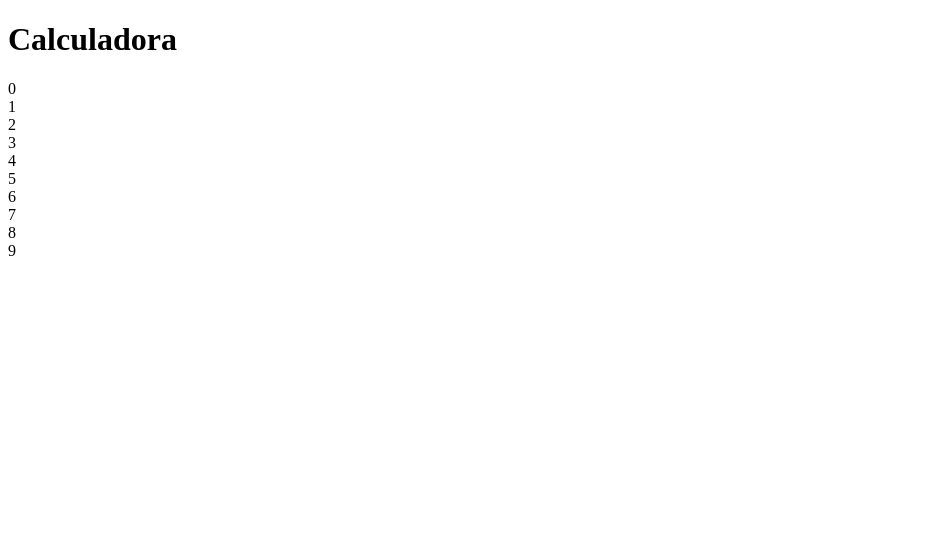
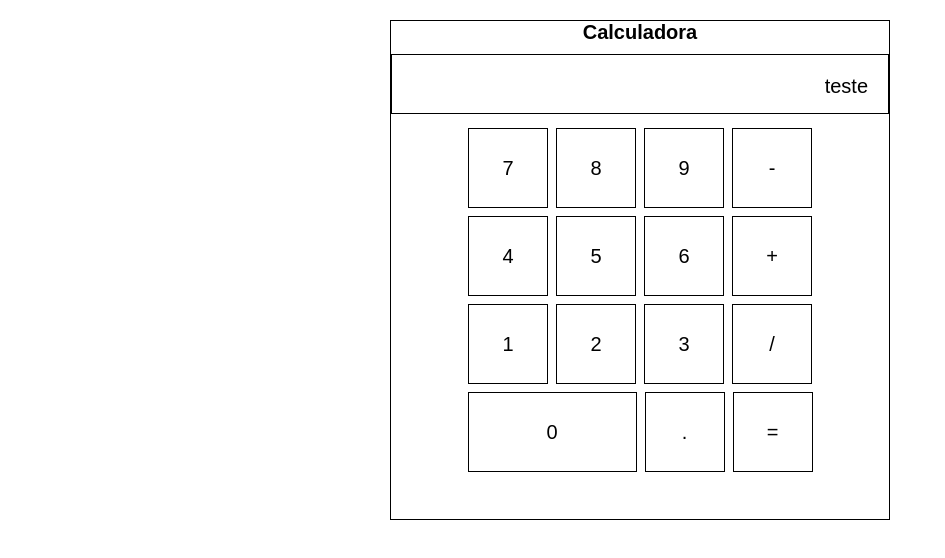
Before and after one commit to JbRodrigues/Calculadora, a plain HTML site: page index.html in a window 1280 px wide. Shown: the whole page, without its empty margins (0-945 px from the left). Drawn offline with Linux system fonts and the light colour scheme.

Commit message:
Add main structure

```diff
--- a/index.html
+++ b/index.html
@@ -12,36 +12,35 @@
 <body>
     <div class="container">
         <h1>Calculadora</h1>
-        <div class="display"></div>
+
+        <div class="display">teste</div>
 
         <div class="col">
-            <div class="number">0</div>
-            <div class="slash"></div>
+            <div class="number">7</div>
+            <div class="number">8</div>
+            <div class="number">9</div>
+            <div class="menos number">-</div>
+        </div>
+
+        <div class="col">
+            <div class="number">4</div>
+            <div class="number">5</div>
+            <div class="number">6</div>
+            <div class="mais number">+</div>
         </div>
 
         <div class="col">
             <div class="number">1</div>
             <div class="number">2</div>
             <div class="number">3</div>
-            <div class="plus"></div>
+            <div class="div number">/</div>
         </div>
 
         <div class="col">
-            <div class="number">4</div>
-            <div class="number">5</div>
-            <div class="number">6</div>
-            <div class="menos"></div>
-        </div>
+            <div class="number" id="zero">0</div>
+            <div class="vezes number">.</div>
+            <div class="igual number">=</div>
 
-        <div class="col">
-            <div class="number">7</div>
-            <div class="number">8</div>
-            <div class="number">9</div>
-            <div class="cross"></div>
-        </div>
-
-        <div class="col">
-            <div class="equals"></div>
         </div>
     </div>
     <script src="src/script/script.js"></script>
--- a/src/styles/style.css
+++ b/src/styles/style.css
@@ -0,0 +1,49 @@
+* {
+    margin: 0;
+    padding: 0;
+    box-sizing: border-box;
+    font-family: Arial, Helvetica, sans-serif;
+    font-size: 20px;
+}
+
+.container {
+    display: flex;
+    flex-direction: column;
+    justify-content: flex-start;
+    align-items: center;
+    margin: 1rem auto;
+    width: 500px;
+    height: 500px;
+    border: 1px solid black;
+}
+
+.display {
+    display: flex;
+    justify-content: flex-end;
+    border: 1px solid black;
+    height: 3rem;
+    width: 100%;
+    margin: 0.5rem 1rem;
+    padding: 1rem;
+}
+
+.number {
+    display: flex;
+    align-items: center;
+    justify-content: center;
+    margin: .2rem;
+    width: 80px;
+    height: 80px;
+    border: 1px solid black;
+}
+
+.col {
+    display: flex;
+    justify-content: space-between;
+}
+
+#zero {
+    display: flex;
+    flex: 2;
+    width: 169px;
+}
```
